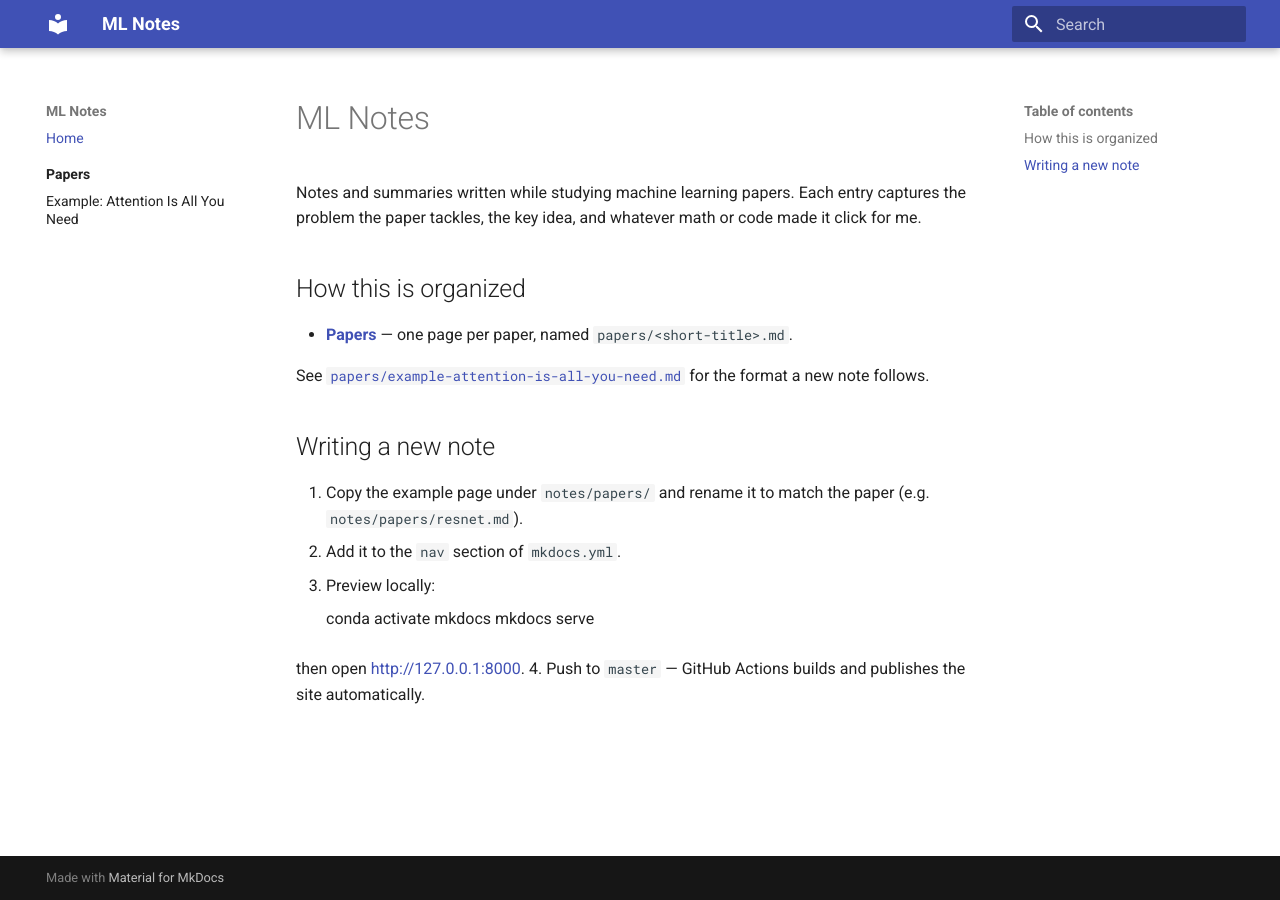
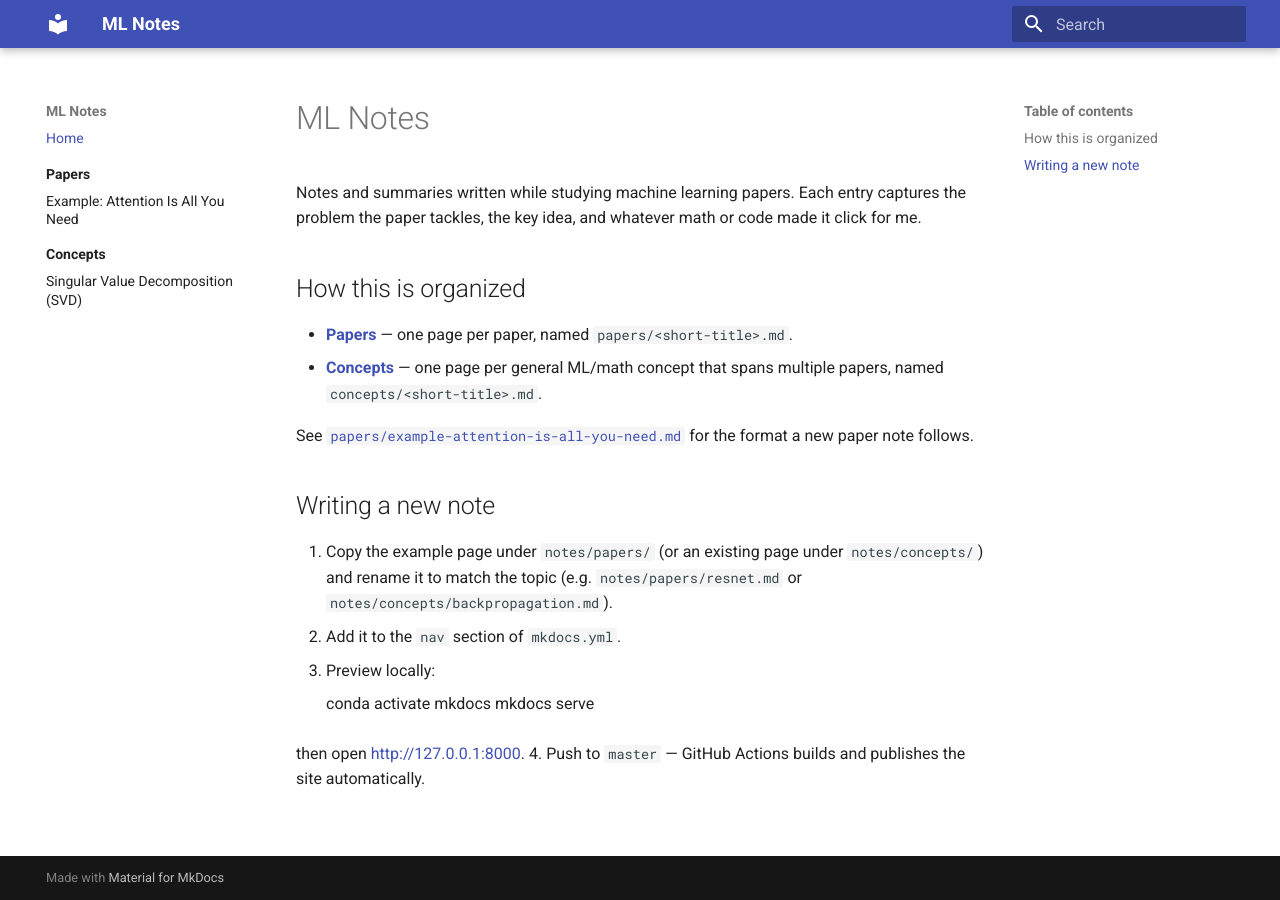
Before and after one commit to ahsank/MachineLearning, an MkDocs documentation site: the page built from notes/index.md, in a window 1280 px wide. Built offline with MkDocs 1.6.1 and Material for MkDocs 9.7.7, drawn with Linux system fonts in a browser that asks for light colours.

Commit message:
Add notes/concepts section with a Singular Value Decomposition note
Introduces a second note category alongside papers/ for general
ML/math concepts spanning multiple papers, starting with SVD.

Co-Authored-By: Claude Sonnet 5 <noreply@anthropic.com>

```diff
--- a/mkdocs.yml
+++ b/mkdocs.yml
@@ -20,6 +20,9 @@ nav:
   - Papers:
     - Overview: papers/index.md
     - "Example: Attention Is All You Need": papers/example-attention-is-all-you-need.md
+  - Concepts:
+    - Overview: concepts/index.md
+    - Singular Value Decomposition (SVD): concepts/singular-value-decomposition.md
 
 plugins:
   - search
--- a/notes/index.md
+++ b/notes/index.md
@@ -8,14 +8,17 @@ math or code made it click for me.
 
 - **[Papers](papers/index.md)** — one page per paper, named
   `papers/<short-title>.md`.
+- **[Concepts](concepts/index.md)** — one page per general ML/math
+  concept that spans multiple papers, named `concepts/<short-title>.md`.
 
 See [`papers/example-attention-is-all-you-need.md`](papers/example-attention-is-all-you-need.md)
-for the format a new note follows.
+for the format a new paper note follows.
 
 ## Writing a new note
 
-1. Copy the example page under `notes/papers/` and rename it to match the
-   paper (e.g. `notes/papers/resnet.md`).
+1. Copy the example page under `notes/papers/` (or an existing page under
+   `notes/concepts/`) and rename it to match the topic (e.g.
+   `notes/papers/resnet.md` or `notes/concepts/backpropagation.md`).
 2. Add it to the `nav` section of `mkdocs.yml`.
 3. Preview locally:
 
```
Also changed, not shown: CLAUDE.md (+3 -2 lines), notes/concepts/index.md (added, +9 -0 lines), notes/concepts/singular-value-decomposition.md (added, +85 -0 lines), 1 other file.
